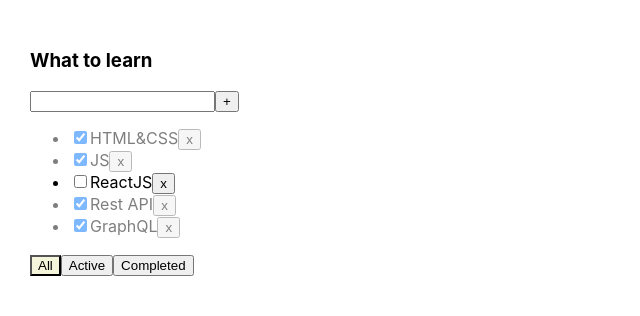
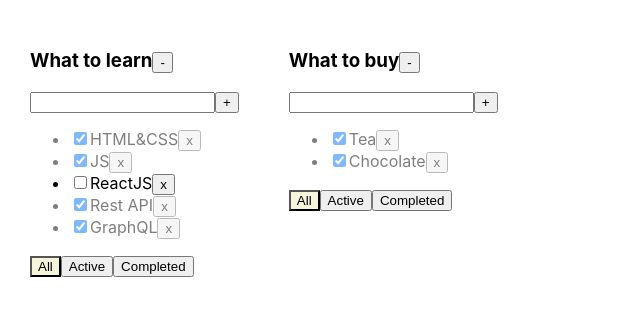
Before and after one commit to vovatum/todolist-offline, a React (Create React App) app: page / in a window 1280 px wide. Shown: the top 316 px of the page, without its empty margins (0-640 px from the left). Built offline with nearby package versions, Linux system fonts and the light colour scheme.

Commit message:
Todolist - TS - 05 - Many Todolists

```diff
--- a/src/App.css
+++ b/src/App.css
@@ -15,7 +15,7 @@
     color: red;
 }
 
-.active-filter{
+.active-filter {
     background-color: beige;
 }
 
--- a/src/App.tsx
+++ b/src/App.tsx
@@ -1,37 +1,73 @@
 import React, {useState} from 'react';
 import './App.css';
-import {Todolist} from "./Todolist";
+import {TaskType, Todolist} from "./Todolist";
 import {v1} from "uuid";
 
 export type FilterValuesType = 'all' | 'active' | 'completed'
+type TodolistType = {
+    id: string
+    title: string
+    filter: string
+}
+type TaskStateType = {
+    [key: string]: Array<TaskType>
+}
 
 function App() {
 
-    let [tasks, setTasks] = useState([
+    let todolist1 = v1()
+    let todolist2 = v1()
+    let [todolists, setTodolists] = useState<Array<TodolistType>>([
+        {
+            id: todolist1,
+            title: 'What to learn',
+            filter: 'all'
+        },
+        {
+            id: todolist2,
+            title: 'What to buy',
+            filter: 'all'
+        }
+    ])
+    let [tasks, setTasks] = useState<TaskStateType>({
+        [todolist1]: [
             {id: v1(), title: 'HTML&CSS', isDone: true},
             {id: v1(), title: 'JS', isDone: true},
             {id: v1(), title: 'ReactJS', isDone: false},
             {id: v1(), title: 'Rest API', isDone: true},
             {id: v1(), title: 'GraphQL', isDone: true}
-    ])
-    let [filter, setFilter] = useState<FilterValuesType>('all')
-    let tasksForTodolist: any
+        ],
+        [todolist2]: [
+            {id: v1(), title: 'Tea', isDone: true},
+            {id: v1(), title: 'Chocolate', isDone: true},
+        ]
+    })
 
-    function removeTask(taskId: string) {
-        setTasks(tasks.filter(task => task.id !== taskId))
+    function removeTodolist(todolistId: string) {
+        setTodolists(todolists.filter(todolist => todolist.id !== todolistId))
+        delete tasks[todolistId]
+        setTasks({...tasks})
     }
 
-    function addTask(taskName: string) {
-        let newTask = {id: v1(), title: taskName, isDone: false}
-        let newTasks = [newTask, ...tasks]
-        setTasks(newTasks)
+    function removeTask(taskId: string, todolistId: string) {
+        let todolistTasks = tasks[todolistId]
+        tasks[todolistId] = todolistTasks.filter(task => task.id !== taskId)
+        setTasks({...tasks})
     }
 
-    function changeStatus(id: string, isDone: boolean) {
-        let task = tasks.find(task => task.id === id)
+    function addTask(taskName: string, todolistId: string) {
+        let newTask = {id: v1(), title: taskName, isDone: false}
+        let todolistTasks = tasks[todolistId]
+        tasks[todolistId] = [newTask, ...todolistTasks]
+        setTasks({...tasks})
+    }
+
+    function changeStatus(id: string, isDone: boolean, todolistId: string) {
+        let todolistTasks = tasks[todolistId]
+        let task = todolistTasks.find(task => task.id === id)
         if (task) {
             task.isDone = isDone
-            setTasks([...tasks])
+            setTasks({...tasks})
         }
     }
 
@@ -45,27 +81,39 @@
     //     setTasks(newTasks)
     // }
 
-    filter === 'active'
-        ? tasksForTodolist = tasks.filter(task => !task.isDone)
-        : filter === 'completed'
-        ? tasksForTodolist = tasks.filter(task => task.isDone)
-        : tasksForTodolist = tasks
-
-    function changeFilter(value: FilterValuesType) {
-        setFilter(value)
+    function changeFilter(value: FilterValuesType, todolistId: string) {
+        let todolist = todolists.find(todolist => todolist.id === todolistId)
+        if (todolist) {
+            todolist.filter = value
+            setTodolists([...todolists])
+        }
     }
 
     return (
         <div className="App">
-            <Todolist
-                title='What to learn'
+            {
+                todolists.map(todolist => {
+                    let allTodolistTasks = tasks[todolist.id], tasksForTodolist
+                    todolist.filter === 'active'
+                        ? tasksForTodolist = allTodolistTasks.filter(task => !task.isDone)
+                        : todolist.filter === 'completed'
+                        ? tasksForTodolist = allTodolistTasks.filter(task => task.isDone)
+                        : tasksForTodolist = allTodolistTasks
+
+                    return <Todolist
+                        key={todolist.id}
+                        id={todolist.id}
+                        title={todolist.title}
                         tasks={tasksForTodolist}
+                        removeTodolist={removeTodolist}
                         removeTask={removeTask}
                         changeFilter={changeFilter}
                         addTask={addTask}
                         changeStatus={changeStatus}
-                filter={filter}
+                        filter={todolist.filter}
                     />
+                })
+            }
         </div>
     )
 }
--- a/src/Todolist.tsx
+++ b/src/Todolist.tsx
@@ -1,7 +1,7 @@
 import React, {ChangeEvent, useState} from "react";
 import {FilterValuesType} from "./App";
 
-type TaskType = {
+export type TaskType = {
     id: string
     title: string
     isDone: boolean
@@ -10,11 +10,13 @@
 type PropsType = {
     title: string
     tasks: Array<TaskType>
-    removeTask: (taskId: string) => void
-    changeFilter: (value: FilterValuesType) => void
-    addTask: (taskName: string) => void
-    changeStatus: (id: string, isDone: boolean) => void
+    removeTodolist: (todolistId: string) => void
+    removeTask: (taskId: string, todolistId: string) => void
+    changeFilter: (value: FilterValuesType, todolistId: string) => void
+    addTask: (taskName: string, todolistId: string) => void
+    changeStatus: (id: string, isDone: boolean, todolistId: string) => void
     filter: string
+    id: string
 }
 
 export function Todolist(props: PropsType) {
@@ -23,7 +25,7 @@
     let [error, setError] = useState<string | null>(null)
     const onAddTask = () => {
         if (title.trim() !== '') {
-            props.addTask(title)
+            props.addTask(title, props.id)
         } else {
             setError('Title is required')
         }
@@ -37,13 +39,18 @@
 
         event.key === 'Enter' && onAddTask()
     }
-    const onAllClickHandler = () => props.changeFilter('all')
-    const onActiveClickHandler = () => props.changeFilter('active')
-    const onCompletedClickHandler = () => props.changeFilter('completed')
+    const onAllClickHandler = () => props.changeFilter('all', props.id)
+    const onActiveClickHandler = () => props.changeFilter('active', props.id)
+    const onCompletedClickHandler = () => props.changeFilter('completed', props.id)
+    const onRemoveTodolist = () => props.removeTodolist(props.id)
 
     return (
         <div>
-            <h3>{props.title}</h3>
+            <div>
+                <h3>{props.title}
+                    <button onClick={onRemoveTodolist}>-</button>
+                </h3>
+            </div>
             <div>
                 <input value={title}
                        onChange={onChangeHandler}
@@ -56,9 +63,9 @@
             <ul>
                 {
                     props.tasks.map(task => {
-                        const onClickHandler = () => props.removeTask(task.id)
+                        const onClickHandler = () => props.removeTask(task.id, props.id)
                         const onChangeHandler = (event: ChangeEvent<HTMLInputElement>) => {
-                            props.changeStatus(task.id, event.target.checked)
+                            props.changeStatus(task.id, event.target.checked, props.id)
                         }
                         return <li key={task.id}
                                    className={task.isDone ? 'is-done' : ''}>
```
Lines whose indentation alone changed are shown as unchanged.
